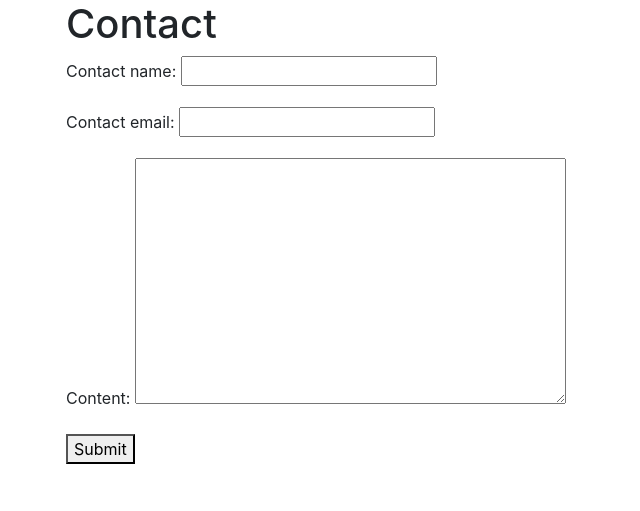
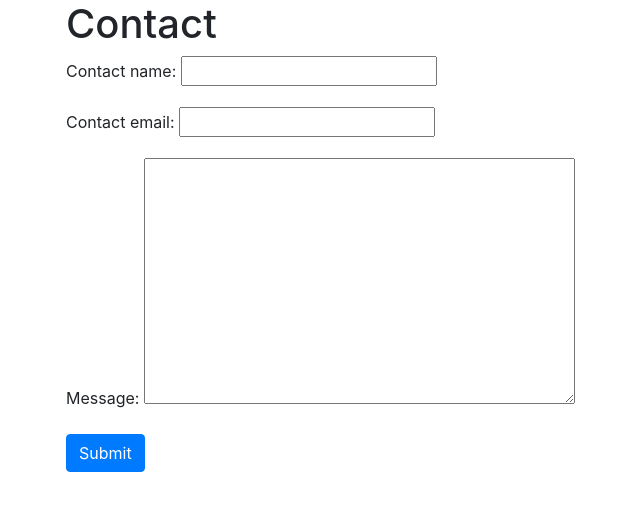
Before and after one commit to damora-code/Django_Features, a Django app: page /contact/ in a window 1280 px wide. Shown: the part 56-567 px from the top of the page, without its empty margins (19-659 px from the left). Run offline with Django 3.2, Linux system fonts and the light colour scheme; some libraries are stand-ins or nearby versions.

Commit message:
made submit button blue

```diff
--- a/contact/forms.py
+++ b/contact/forms.py
@@ -3,7 +3,7 @@ from django import forms
 class ContactForm(forms.Form):
     contact_name = forms.CharField(required=True)
     contact_email = forms.EmailField(required=True)
-    content = forms.CharField(
+    Message = forms.CharField(
         required=True,
         widget=forms.Textarea
     )
--- a/contact/templates/contact_index.html
+++ b/contact/templates/contact_index.html
@@ -2,10 +2,10 @@
 {% block title %}Contact - {{ block.super }}{% endblock %}
 
 {% block page_content %}
-<h1>Contact</h1>
+<h1>Contact </h1>
 <form role="form" action="" method="post">
     {% csrf_token %}
     {{ form.as_p }}
-    <button type="submit">Submit</button>
+    <button class="btn btn-primary" type="submit">Submit</button>
 </form>
 {% endblock %}
```
